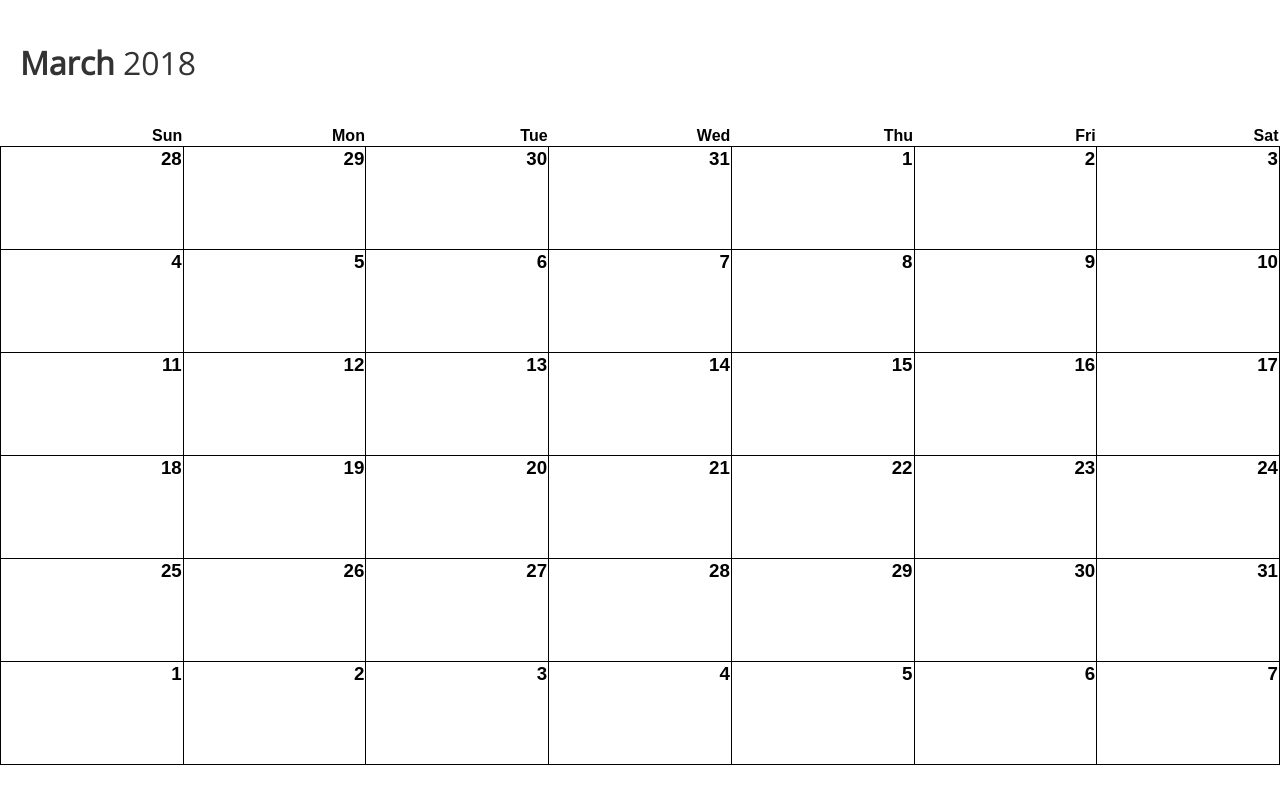
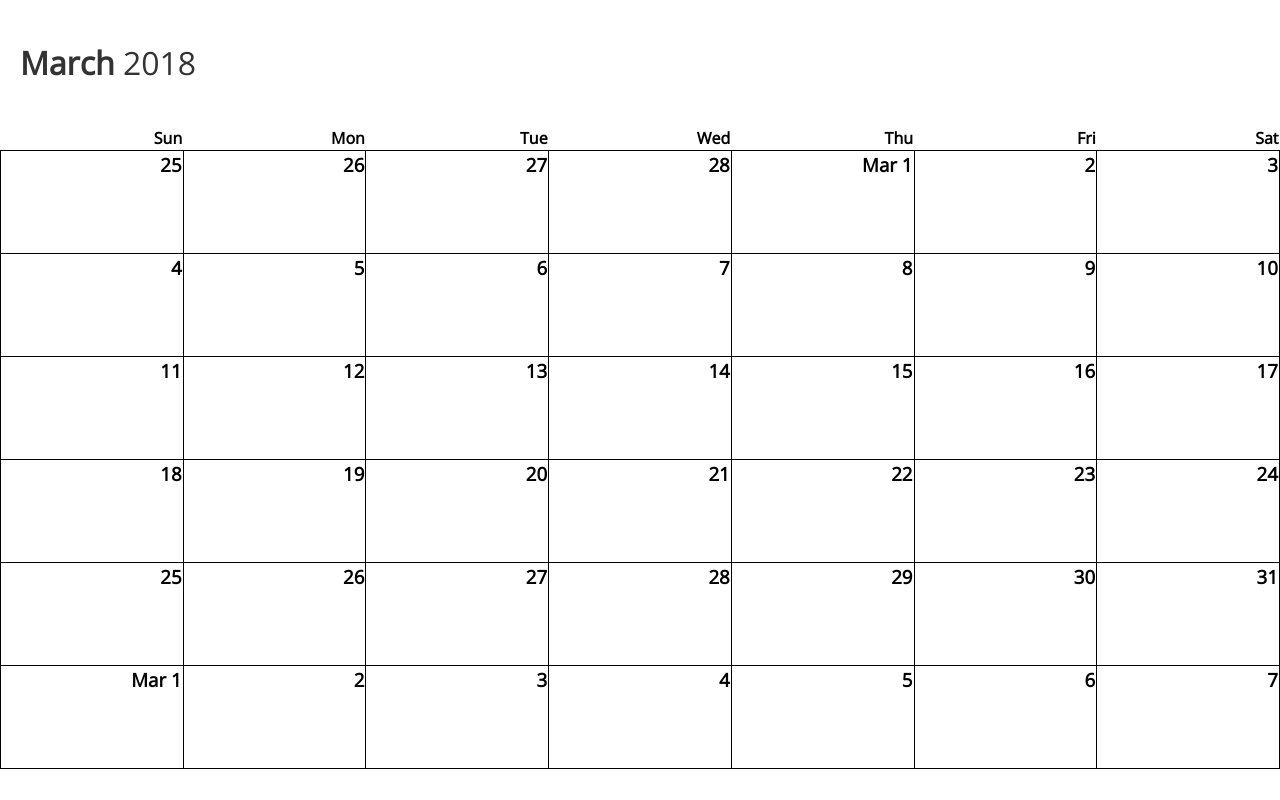
Before and after one commit to julieahawkins/calendar-challenge, a React (Create React App) app: page / in a window 1280 px wide. Built offline with nearby package versions, Linux system fonts and the light colour scheme.

Commit message:
fixes previous months days and adjust app state

```diff
--- /dev/null
+++ b/src/Components/AddEventForm/AddEventForm.js
@@ -0,0 +1,57 @@
+import React, { Component } from 'react';
+import './AddEventForm.css';
+
+
+class AddEventForm extends Component {
+  constructor(props) {
+    super(props);
+    this.state = {
+      title: '',
+      start: '',
+      end: ''
+    }
+  }
+
+  handleSubmit = () => {
+    const event = { ...this.state };
+
+    this.props.createEvent(event);
+    this.props.handleForm();
+  }
+
+  handleInput = (event) => {
+    this.setState({ [event.target.name]: event.target.value });
+  }
+
+  render() {
+    return (
+      <div className='AddEventForm'>
+        <h2>CREATE EVENT</h2>
+        <input
+          type='text'
+          name='title'
+          className='AddEventForm__input'
+          placeholder='Event title'
+          onChange={this.handleInput}
+          value={this.state.title}/>
+        <input
+          type='text'
+          name='start'
+          className='AddEventForm__input'
+          placeholder='Event Start Time'
+          onChange={this.handleInput}
+          value={this.state.start}/>
+        <input
+          type='text'
+          name='end'
+          className='AddEventForm__input'
+          placeholder='Event End Time'
+          onChange={this.handleInput}
+          value={this.state.end}/>
+        <button onClick={this.handleSubmit} className='AddEventForm__submit'>Create Event</button>
+      </div>
+    );
+  }
+}
+
+export default AddEventForm;
--- /dev/null
+++ b/src/Components/AddEventForm/AddEventForm.scss
@@ -0,0 +1,22 @@
+@import '../../assets/variables';
+
+.AddEventForm {
+  background: $black-trans;
+  border: 4px solid;
+  height: 100%;
+  width: 100%;
+  position: absolute;
+  top: 0;
+  left: 0;
+  display: flex;
+  flex-direction: column;
+  align-items: center;
+  justify-content: center;
+
+  &__input {
+    width: 200px;
+    margin: 10px;
+    padding: 5px;
+    font-size: 16pt;
+  }
+}
--- a/src/Components/App/App.js
+++ b/src/Components/App/App.js
@@ -1,40 +1,58 @@
 import React, { Component } from 'react';
 import Header from '../Header/Header';
 import Calendar from '../Calendar/Calendar';
+import AddEventForm from '../AddEventForm/AddEventForm';
+import './App.css';
+import { currentDate } from '../../helpers.js';
 
-import './App.css';
 
-import { currentDate } from '../../helpers.js';
 
 class App extends Component {
   constructor() {
     super();
     this.state = {
+      addEventForm: false,
+      events: [],
       date: {
+        days: [],
         month: '',
-        year: '',
-        daysInMonth: '',
-        endDay: '',
-        startDay: '',
-      },
-      days: []
+        year: ''
+      }
     }
   }
 
   componentDidMount() {
     const date = currentDate();
-    const days = [...date.days];
 
-    this.setState({ date, days });
+    this.setState({ date });
+  }
+
+  handleForm = () => {
+    const addEventForm = !this.state.addEventForm;
+
+    this.setState({ addEventForm });
+  }
+
+  createEvent = (event) => {
+    const events = [...this.state.events, event];
+
+    this.setState({ events });
   }
 
   render() {
-    const { month, year, daysInMonth } = this.state.date;
-    const { days } = this.state;
+    const { month, year, days } = this.state.date;
+    const { events } = this.state;
+
+    console.log(days, month, year)
+
     return (
       <div className="App">
         <Header month={month} year={year} />
-        <Calendar days={days}/>
+        <Calendar days={days} month={month} handleForm={this.handleForm} events={events}/>
+        {
+          this.state.addEventForm &&
+          <AddEventForm createEvent={this.createEvent} handleForm={this.handleForm}/>
+        }
       </div>
     );
   }
--- a/src/Components/App/App.scss
+++ b/src/Components/App/App.scss
@@ -1,6 +1,11 @@
+@import '../../assets/variables';
+
+* {
+  box-sizing: border-box;
+}
+
 body {
-  box-sizing: border-box;
-  font-family: sans-serif;
+  font-family: $font-fam;
   margin: 0;
   padding: 0;
 }
--- a/src/Components/Calendar/Calendar.js
+++ b/src/Components/Calendar/Calendar.js
@@ -1,22 +1,11 @@
-import React, { Component } from 'react';
+import React from 'react';
 import Day from '../Day/Day';
 import './Calendar.css';
 
-import { days } from '../../helpers.js';
+import { days, months } from '../../helpers.js';
 
-class Calendar extends Component {
-  constructor(props) {
-    super(props);
-    this.state = {
-      // days: [];
-    }
-  }
-
-  componentDidMount() {
-
-  }
-
-  renderTableHeadings = () => {
+const Calendar = (props) => {
+  const renderTableHeadings = () => {
     return days.map((day, index) => {
       return (
         <th key={`th-${index}`} className='Calendar__heading'>{day}</th>
@@ -24,44 +13,46 @@ class Calendar extends Component {
     })
   }
 
-  renderTableRows = () => {
+  const renderTableRows = () => {
     const rows = [0, 1, 2, 3, 4, 5];
     return rows.map((row, index) => {
-      const dates = this.props.days.splice(0, days.length);
-      // console.log(dates);
+      const dates = props.days.splice(0, days.length);
+
       return (
         <tr key={`tr-${index}`} className='Calendar__week'>
-          {this.renderCalDay(dates)}
+          {renderCalDay(dates)}
         </tr>
       );
     })
   }
 
-  renderCalDay = (dates) => {
-    console.log('day:', dates)
+  const renderCalDay = (dates) => {
     return days.map((day, index) => {
+      const { month } = props;
+
+      const thisMonth = months[month];
+      // const nextMonth = months[month+1];
+
+      const date = dates[index] !== 1 ? dates[index] : `${thisMonth.split('').splice(0, 3).join('')} ${dates[index]}`;
+
       return (
-        <Day key={`day-${index}`} date={dates[index]}/>
+        <Day key={`day-${index}`} date={date} handleForm={props.handleForm} />
       );
     })
   }
 
-
-  render() {
-    console.log(this.props.days)
   return (
     <table className='Calendar'>
       <thead>
         <tr className='Calendar__week'>
-            {this.renderTableHeadings()}
+          {renderTableHeadings()}
         </tr>
       </thead>
       <tbody>
-          {this.renderTableRows()}
+        {renderTableRows()}
       </tbody>
     </table>
   );
 }
-}
 
 export default Calendar;
--- a/src/Components/Day/Day.js
+++ b/src/Components/Day/Day.js
@@ -1,25 +1,42 @@
 import React, { Component } from 'react';
-// import Header from '../Header/Header';
 import './Day.css';
 
 
 class Day extends Component {
   constructor(props) {
     super(props);
-
+    this.state = {
+      events: []
+    }
   }
 
-  componentDidMount() {
+  handleDblClick = () => {
+    this.props.handleForm();
+    // const newEvent = {
+    //   title: 'add',
+    //   startTime: 'now',
+    //   endTime:'end'
+    // };
+    // const events = [...this.state.events, newEvent];
 
+    // this.setState({ events });
   }
 
+  render() {
+    const { date } = this.props;
+    const events = this.state.events.map((event, index) => {
+      return (
+        <p key={`event-${index}`} className='event'>{event.title}</p>
+      );
+    });
 
-  render() {
     return (
       <td className='Day'>
-        <div className='Day__body'>
-          <h3 className='Day__date'>{this.props.date}</h3>
-
+        <div className='Day__body' onDoubleClick={this.handleDblClick}>
+          <h3 className='Day__date'>{date}</h3>
+          <div className='Day__events'>
+            {events}
+          </div>
         </div>
       </td>
     );
--- a/src/assets/_variables.scss
+++ b/src/assets/_variables.scss
@@ -3,3 +3,4 @@
 $font-fam: 'Open Sans', sans-serif;
 
 $drk-grey: #333;
+$black-trans: rgba(0, 0, 0, 0.7);
--- a/src/helpers.js
+++ b/src/helpers.js
@@ -34,27 +34,23 @@ export const currentDate = () => {
   date.setDate(1);
   const startDay = date.getDay();
 
-  const days = [];
-
+  let days = [];
   let prevMonthDays = 0;
 
   if (startDay !== 0) {
-      prevMonthDays = new Date(year, month - 1, 0).getDate() - startDay;
+    prevMonthDays = new Date(year, month, 0).getDate() - startDay;
   }
-  /* This is placeholder for next month. If month does not end on Saturday, placeholders for next days to fill other cells */
   let count = 0;
-  // 42 = 7 columns * 6 rows. This is the standard number. Verify it with any standard Calendar
+
   for (let i = 0; i < 42; i++) {
     let day = {};
-    /* So start day is not Sunday, so we can display previous month dates. For that below we identify previous month dates */
+
     if (i < startDay) {
-        day.date = (prevMonthDays = prevMonthDays + 1);
-        /* belong to next month dates. So, month does not end on Saturday. So here we get next month dates as placeholders */
+      day.date = (prevMonthDays = prevMonthDays + 1);
     } else if (i > daysInMonth + (startDay - 1)) {
-        day.date = (count = count + 1);
-        /* belong to current month dates. */
+      day.date = (count = count + 1);
     } else {
-        day.date = (i - startDay) + 1;
+      day.date = (i - startDay) + 1;
     }
     days[days.length] = day.date;
   }
```
Lines whose indentation alone changed are shown as unchanged.
